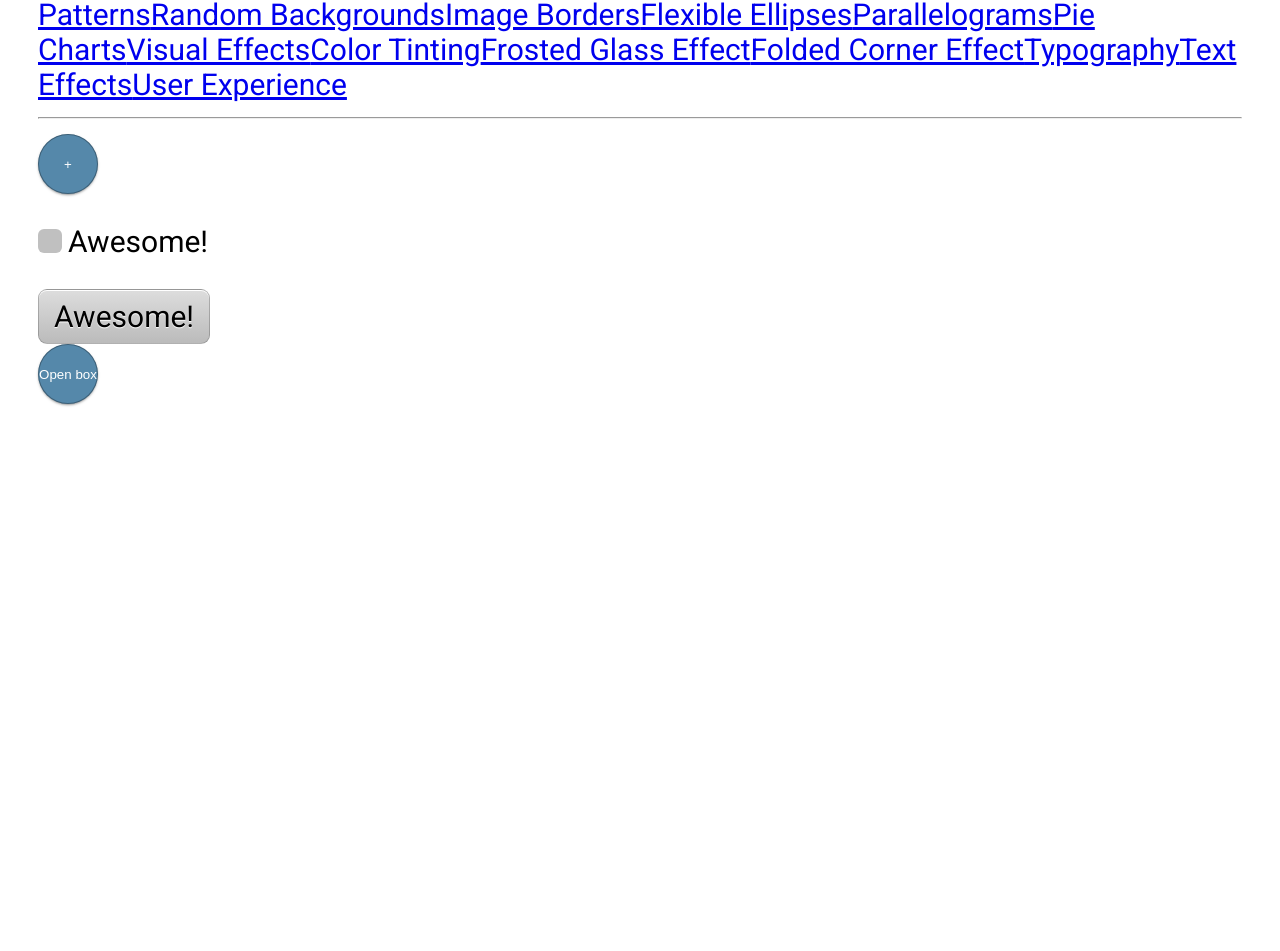
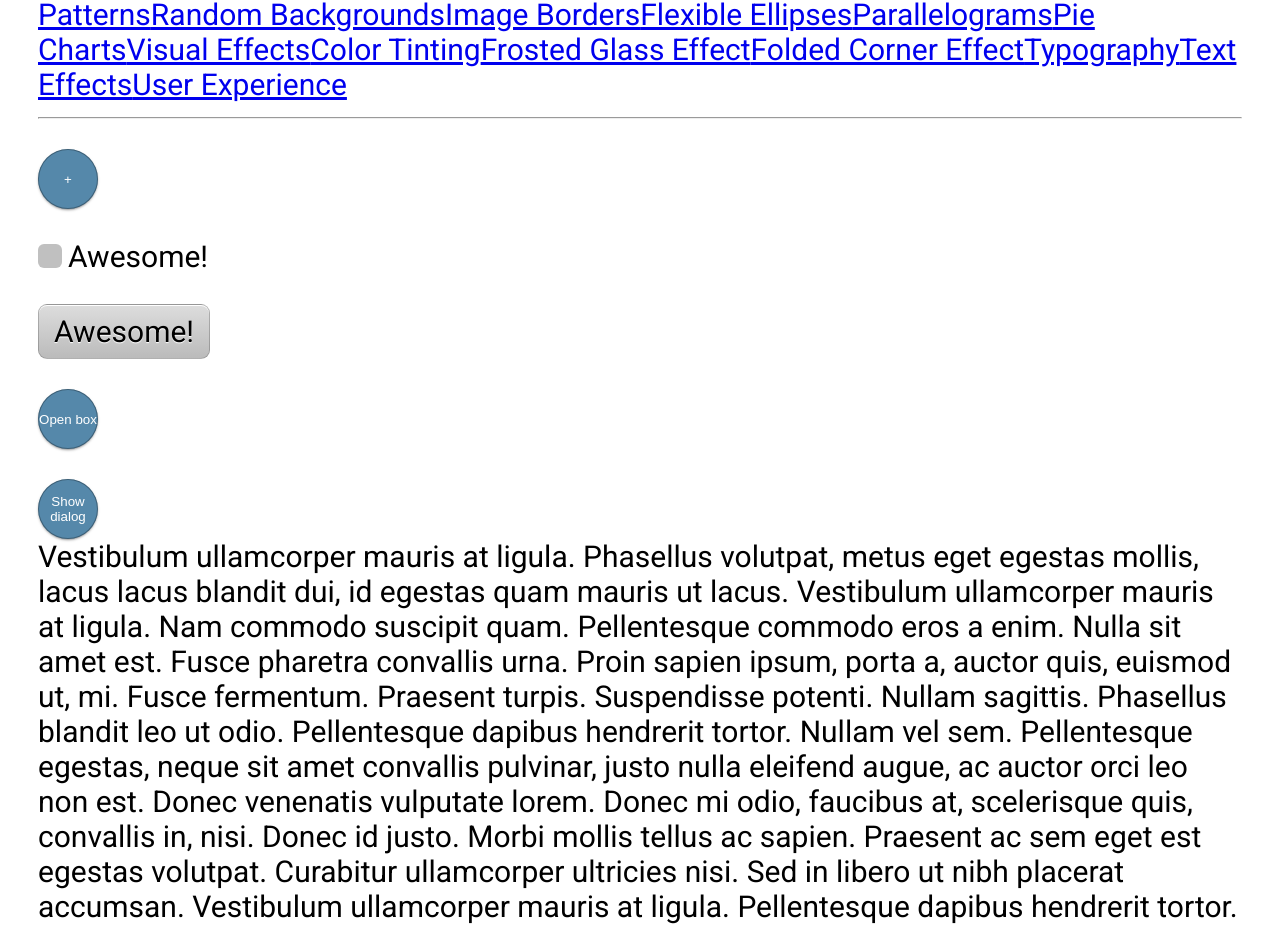
Before and after one commit to ht89/css-secrets, an Angular app: page /user-experience in a window 1280 px wide. Shown: the part 68-1019 px from the top of the page. Before the commit the page ends 800 px from the top, so only its background shows below. Built offline with nearby package versions, Linux system fonts and the light colour scheme.

Commit message:
blurred to de-emphasize

```diff
--- a/src/app/user-experience/user-experience.component.html
+++ b/src/app/user-experience/user-experience.component.html
@@ -16,3 +16,16 @@
     <textarea name="box" id="box" cols="30" rows="10"></textarea>
     <button type="button" (click)="boxIsOpened = false">x</button>
 </div>
+
+<button type="button" (click)="showDialog = !showDialog">{{ showDialog ? 'Hide dialog' : 'Show dialog' }}</button>
+
+<main [ngClass]="{ 'de-emphasized': showDialog }">Vestibulum ullamcorper mauris at ligula. Phasellus volutpat, metus eget egestas mollis, lacus lacus blandit dui, id egestas
+quam mauris ut lacus. Vestibulum ullamcorper mauris at ligula. Nam commodo suscipit quam. Pellentesque commodo eros a enim.
+Nulla sit amet est. Fusce pharetra convallis urna. Proin sapien ipsum, porta a, auctor quis, euismod ut, mi. Fusce fermentum.
+Praesent turpis. Suspendisse potenti. Nullam sagittis. Phasellus blandit leo ut odio. Pellentesque dapibus hendrerit tortor.
+Nullam vel sem. Pellentesque egestas, neque sit amet convallis pulvinar, justo nulla eleifend augue, ac auctor orci leo non
+est. Donec venenatis vulputate lorem. Donec mi odio, faucibus at, scelerisque quis, convallis in, nisi. Donec id justo. Morbi
+mollis tellus ac sapien. Praesent ac sem eget est egestas volutpat. Curabitur ullamcorper ultricies nisi. Sed in libero ut
+nibh placerat accumsan. Vestibulum ullamcorper mauris at ligula. Pellentesque dapibus hendrerit tortor.</main>
+
+<dialog [ngClass]="{ 'visible': showDialog }">I'm a dialog. Click on me to dismiss</dialog>
--- a/src/app/user-experience/user-experience.component.scss
+++ b/src/app/user-experience/user-experience.component.scss
@@ -1,9 +1,11 @@
 button {
+    display: block;
     background: #58a;
     color: #fff;
     border-radius: 50%;
     border: 0;
     padding: 0;
+    margin-top: 30px;
     width: 2rem;
     height: 2rem;
     cursor: pointer;
@@ -86,3 +88,18 @@ input[type="checkbox"] {
     */
     box-shadow: 0 0 0 50vmax rgba(0,0,0,.8);
 }
+
+main.de-emphasized {
+    // dimming using contrast & brightness does not provide a fallback. Use box-shadow above instead
+    filter: blur(3px) contrast(.8) brightness(.8);
+}
+
+main {
+    transition: .6 filter;
+}
+
+dialog.visible {
+    display: initial;
+    position: absolute;
+    top: 70%;
+}
--- a/src/app/user-experience/user-experience.component.ts
+++ b/src/app/user-experience/user-experience.component.ts
@@ -7,6 +7,7 @@ import { Component, OnInit } from '@angular/core';
 })
 export class UserExperienceComponent implements OnInit {
     boxIsOpened = false;
+    showDialog = false;
 
     constructor() { }
 
```
